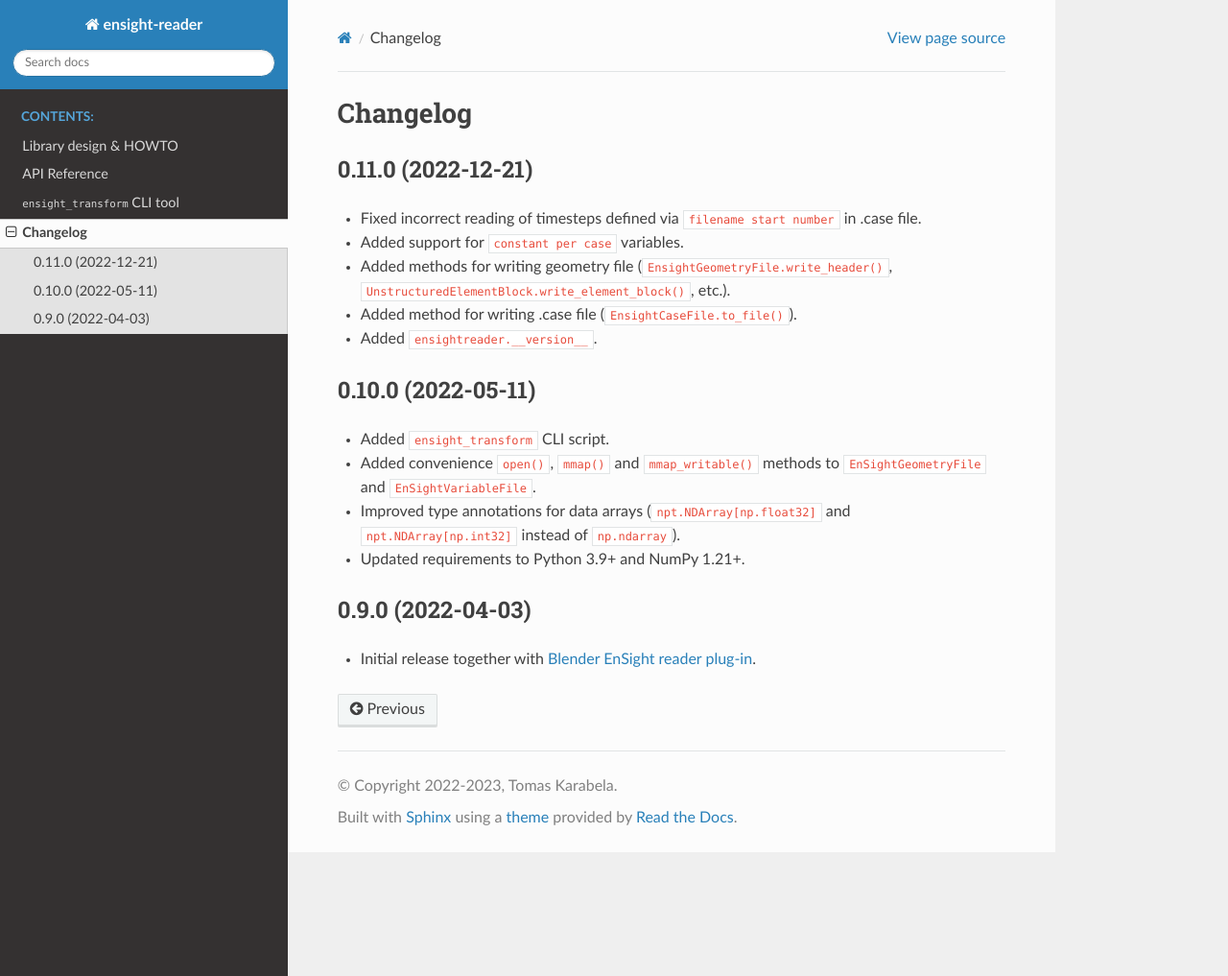
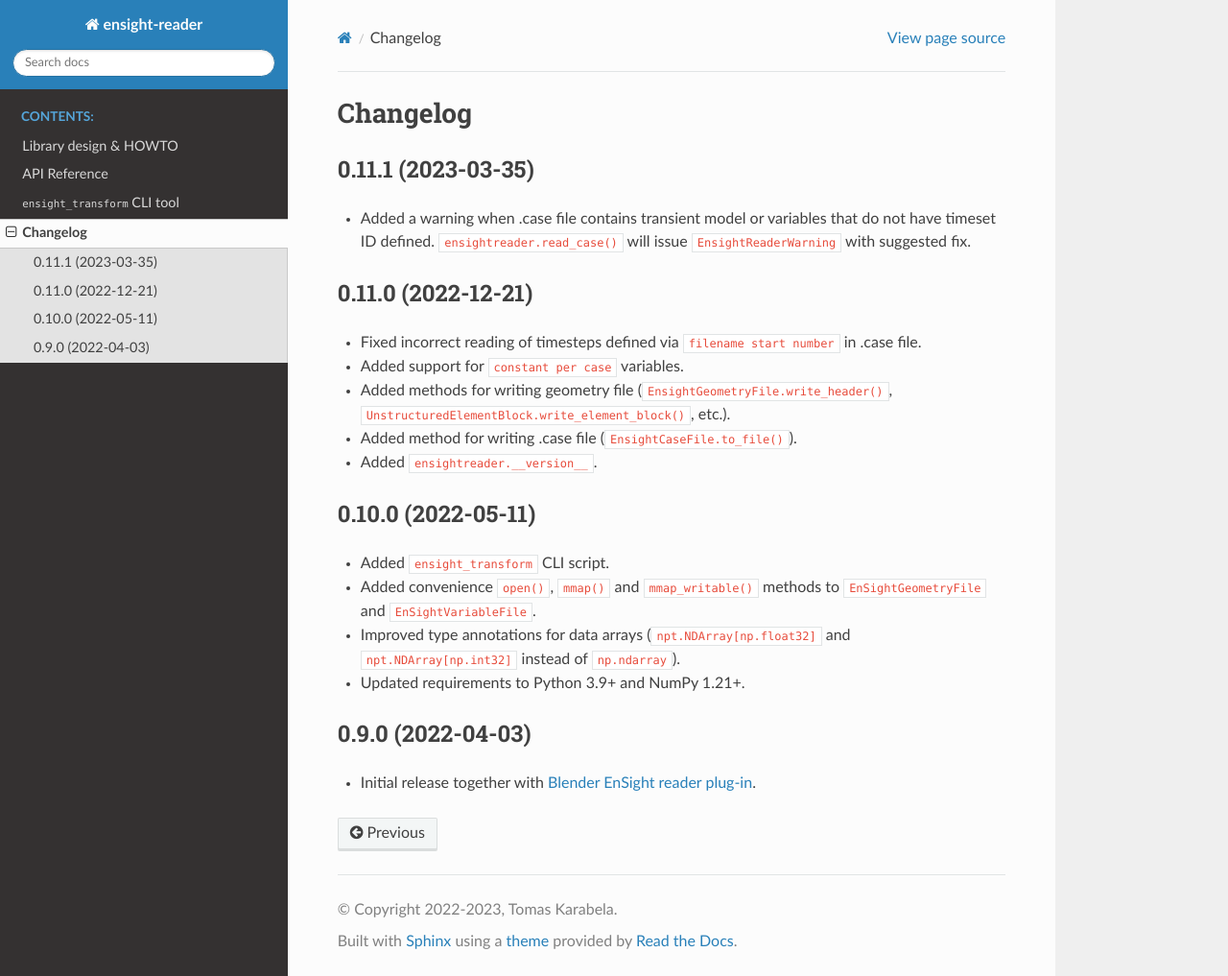
Before and after one commit to tkarabela/ensight-reader, a Sphinx documentation site: the page built from docs/source/changelog.rst, in a window 1280 px wide and 1017 px high. Shown: the whole window at 96% size. Built offline with Sphinx 7.4.7 and the Read the Docs theme 2.0.0, drawn with Linux system fonts in a browser that asks for light colours.

Commit message:
Version 0.11.1

```diff
--- a/docs/source/changelog.rst
+++ b/docs/source/changelog.rst
@@ -1,5 +1,11 @@
 Changelog
 =========
+
+0.11.1 (2023-03-35)
+-------------------
+
+- Added a warning when .case file contains transient model or variables that do not have timeset ID defined.
+  ``ensightreader.read_case()`` will issue ``EnsightReaderWarning`` with suggested fix.
 
 0.11.0 (2022-12-21)
 -------------------
--- a/ensightreader.py
+++ b/ensightreader.py
@@ -39,7 +39,7 @@ SeekableBufferedWriter = Union[BinaryIO, _mmap.mmap]
 Float32NDArray = npt.NDArray[np.float32]
 Int32NDArray = npt.NDArray[np.int32]
 
-__version__ = "0.11.0"
+__version__ = "0.11.1"
 
 
 class EnsightReaderError(Exception):
```
